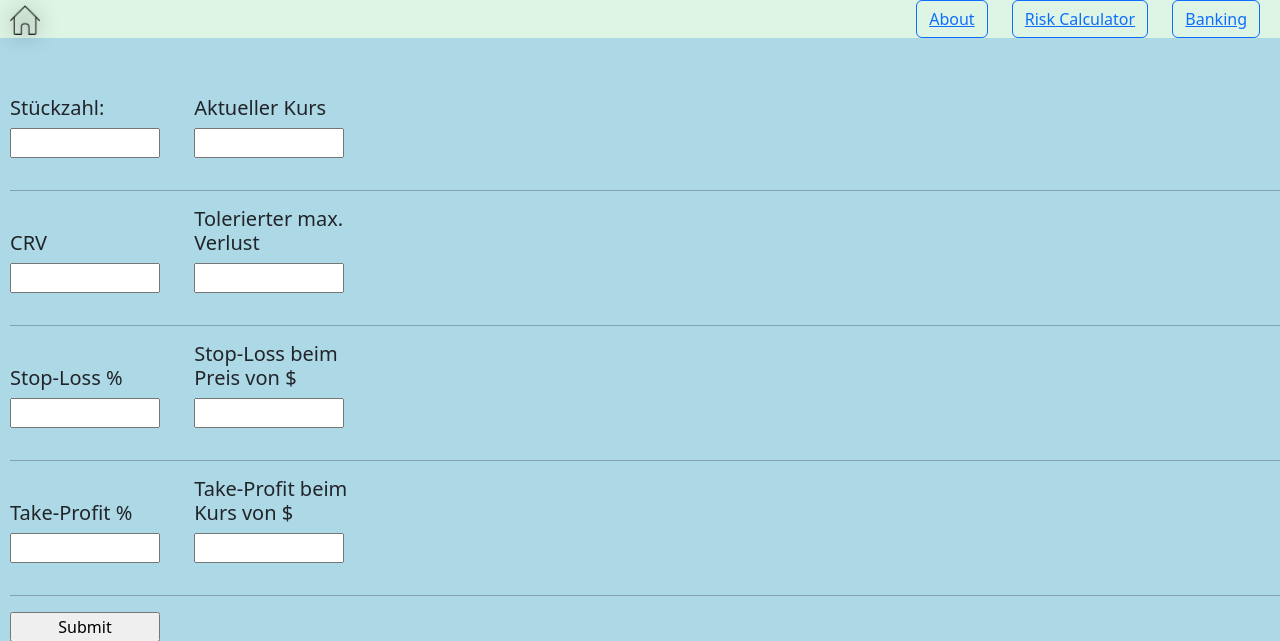
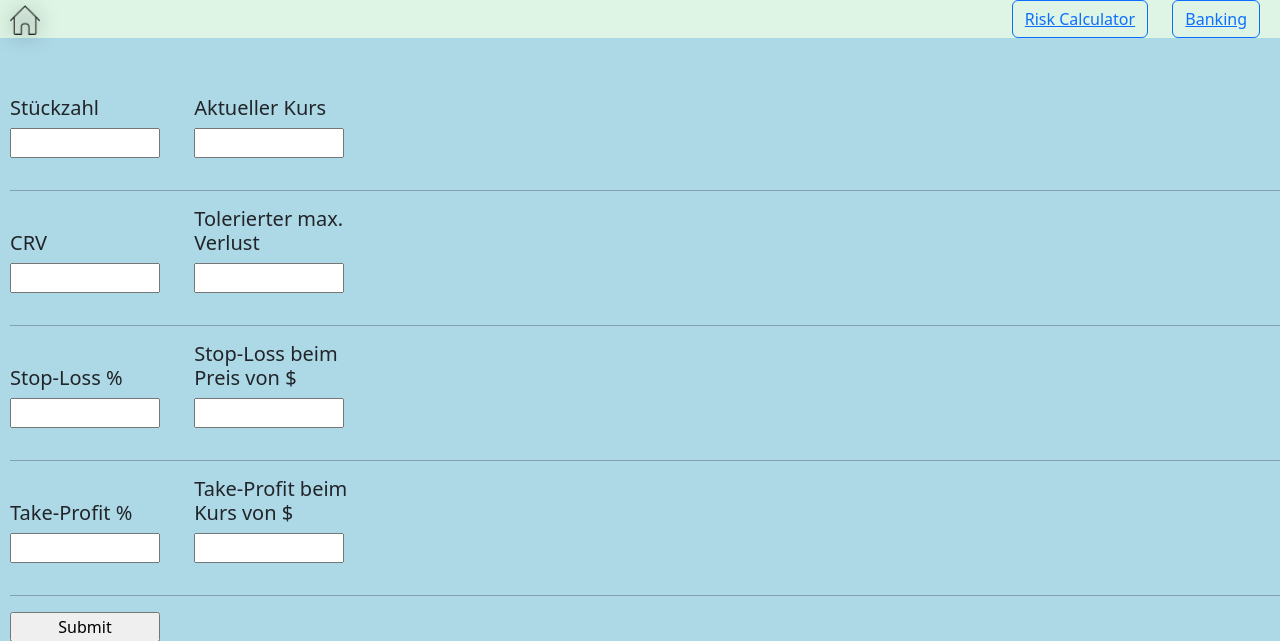
Before and after one commit to PeterEdiger/flask_test_deployment, a Flask app: page /calc_risk in a window 1280 px wide. Shown: the top 641 px of the page. Run offline with Flask 2, Linux system fonts and the light colour scheme.

```diff
--- a/templates/base.html
+++ b/templates/base.html
@@ -20,9 +20,6 @@
             <span style="float: left; margin-left: 10px; margin-top: 5px"><a href="/"><img
                     src="../static/images/home-918.png" alt="" width="30px"></a></span>
             <button type="button" class="btn btn-default btn-outline-primary" style="margin-right: 20px">
-                <a href="about">About</a>
-            </button>
-            <button type="button" class="btn btn-default btn-outline-primary" style="margin-right: 20px">
                 <a href="calc_risk">Risk Calculator</a>
             </button>
             <button type="button" class="btn btn-default btn-outline-primary" style="margin-right: 20px">
--- a/templates/calc_risk.html
+++ b/templates/calc_risk.html
@@ -5,7 +5,7 @@
 <div style="margin-left: 10px">
 <form action="/calc_result" method="get" style="padding-top: 50px">
     <div class="input_inline">
-        <label><h5>Stückzahl: </h5></label>
+        <label><h5>Stückzahl </h5></label>
         <p><label>
             <input type="number" name="quantity" class="form-style">
         </label></p>
```
